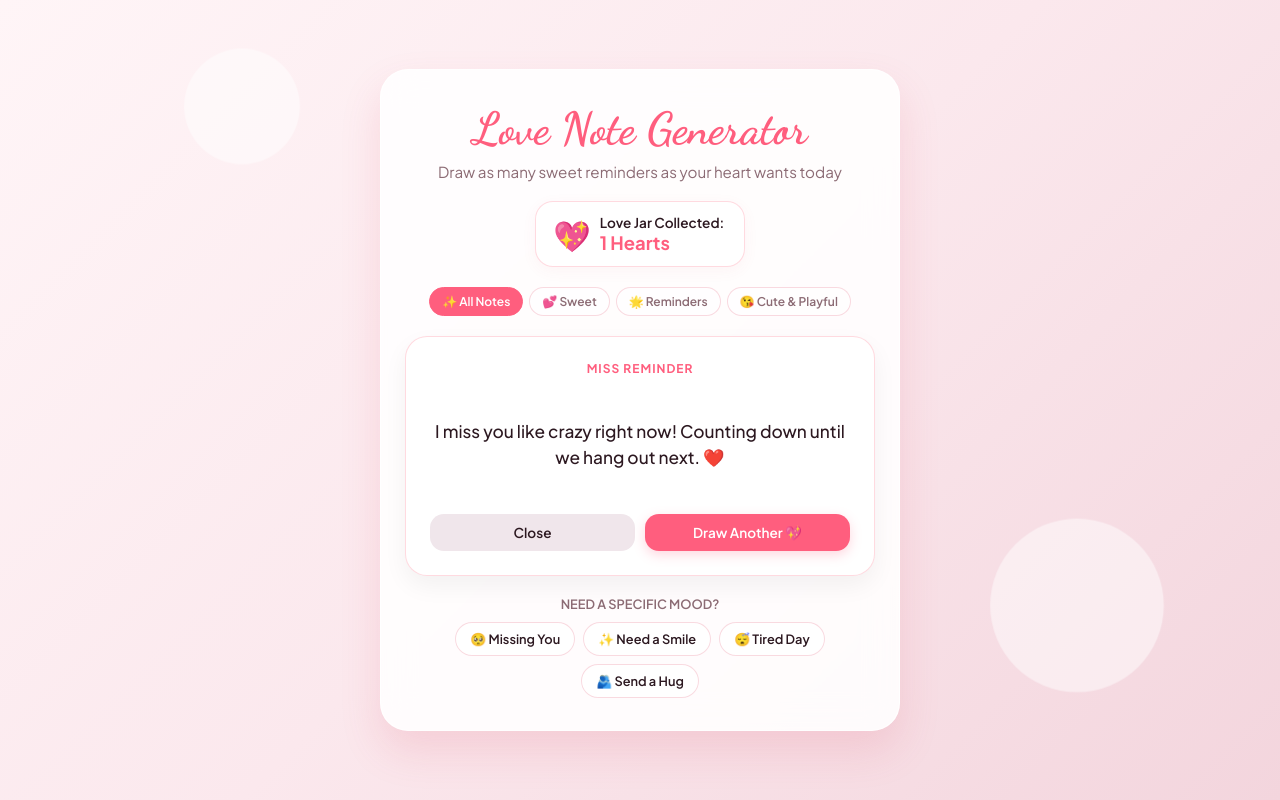
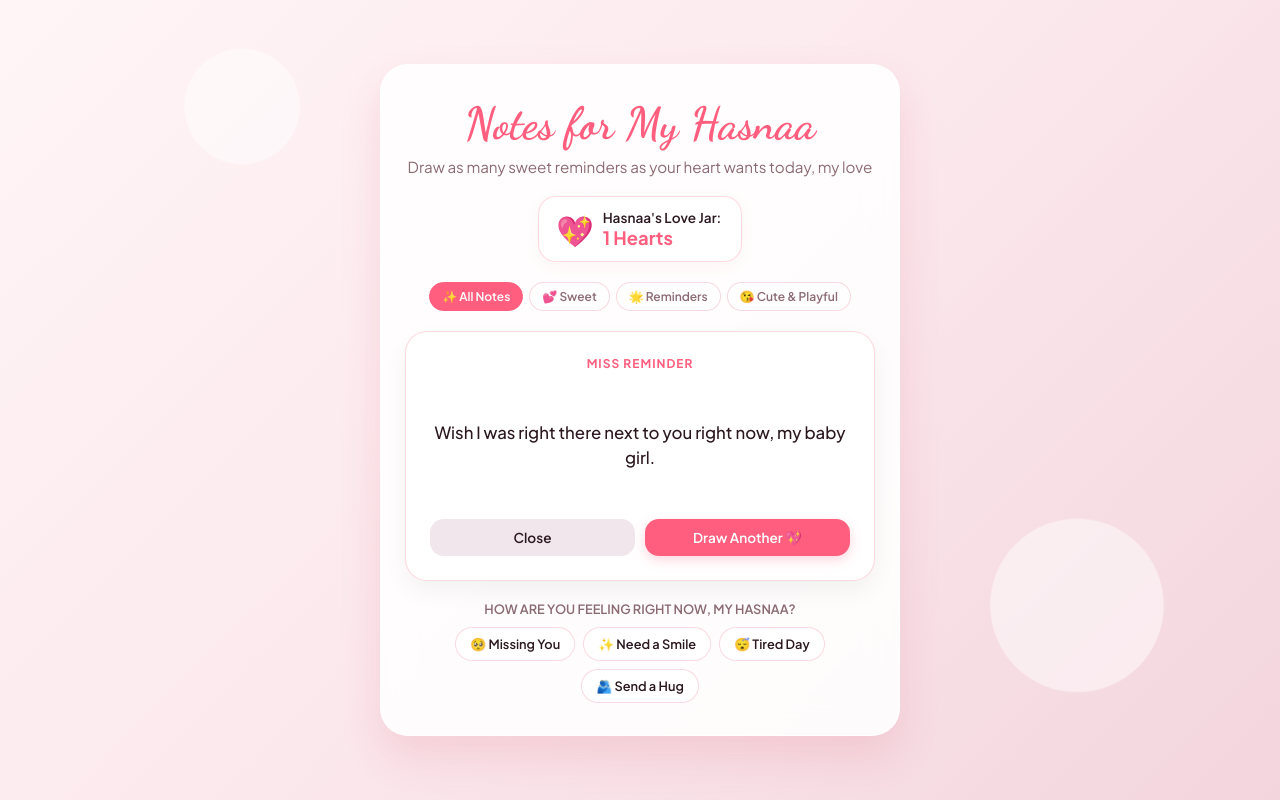
Before and after one commit to XULUX12/Generator, a plain HTML site: page index.html in a window 1280 px wide. Both pictures are taken after a click on the button "🥺 Missing You". Drawn offline with Linux system fonts and the light colour scheme.

Commit message:
Update index.html

```diff
--- a/index.html
+++ b/index.html
@@ -3,7 +3,7 @@
 <head>
   <meta charset="UTF-8" />
   <meta name="viewport" content="width=device-width, initial-scale=1.0" />
-  <title>For You, Whenever You Need Me ❤️</title>
+  <title>For My Hasnaa ❤️</title>
   <link href="https://fonts.googleapis.com/css2?family=Dancing+Script:wght@600;700&family=Plus+Jakarta+Sans:wght@400;500;600;700&display=swap" rel="stylesheet">
   <style>
     :root {
@@ -144,7 +144,7 @@
     .card-container {
       perspective: 1000px;
       margin-bottom: 20px;
-      height: 240px;
+      height: 250px;
     }
 
     .card {
@@ -152,7 +152,7 @@
       height: 100%;
       position: relative;
       transform-style: preserve-3d;
-      transition: transform 0.7s cubic-bezier(0.175, 0.885, 0.32, 1.275);
+      transition: transform 0.6s cubic-bezier(0.175, 0.885, 0.32, 1.275);
     }
 
     .card.flipped {
@@ -207,10 +207,11 @@
     }
 
     .note-text {
-      font-size: 1.08rem;
+      font-size: 1.05rem;
       line-height: 1.5;
       font-weight: 500;
       margin: 12px 0;
+      transition: opacity 0.2s ease;
     }
 
     /* Action Buttons */
@@ -285,11 +286,11 @@
 
     /* Bursting Hearts Effect */
     .heart-burst {
-      position: absolute;
+      position: fixed;
       pointer-events: none;
       animation: burstUp 1s ease-out forwards;
       font-size: 1.3rem;
-      z-index: 100;
+      z-index: 1000;
     }
 
     @keyframes burstUp {
@@ -306,15 +307,15 @@
 
   <div class="container">
     <header>
-      <h1>Love Note Generator</h1>
-      <p>Draw as many sweet reminders as your heart wants today</p>
+      <h1>Notes for My Hasnaa</h1>
+      <p>Draw as many sweet reminders as your heart wants today, my love</p>
     </header>
 
     <!-- Jar / Tracker Header -->
     <div class="tracker-box">
       <div class="heart-icon">💖</div>
       <div class="tracker-text">
-        Love Jar Collected: <span id="heartCount">0 Hearts</span>
+        Hasnaa's Love Jar: <span id="heartCount">0 Hearts</span>
       </div>
     </div>
 
@@ -347,7 +348,7 @@
 
     <!-- Quick Mood Selector -->
     <div class="mood-section">
-      <div class="mood-title">NEED A SPECIFIC MOOD?</div>
+      <div class="mood-title">HOW ARE YOU FEELING RIGHT NOW, MY HASNAA?</div>
       <div class="mood-chips">
         <button class="chip" onclick="getMoodNote('miss', event)">🥺 Missing You</button>
         <button class="chip" onclick="getMoodNote('smile', event)">✨ Need a Smile</button>
@@ -358,44 +359,48 @@
   </div>
 
   <script>
-    // --- DATABASE OF UNLIMITED NOTES ---
+    // --- PERSONALIZED DATABASE WITH HASNAA'S NICKNAMES ---
     const notePool = [
-      { type: 'sweet', text: "Just in case you forgot today: you are my absolute favorite person." },
-      { type: 'sweet', text: "I love how comfortable and happy I feel whenever I talk to you." },
-      { type: 'sweet', text: "Even on my busiest days, thinking of you is my favorite break." },
-      { type: 'sweet', text: "No matter how far apart we are, you are always the first thing on my mind." },
-      { type: 'sweet', text: "You make ordinary moments feel so much sweeter just by being in my life." },
-      { type: 'reminder', text: "Drink some water, take a deep breath, and remember I’m cheering for you!" },
-      { type: 'reminder', text: "I’m so proud of everything you do and who you are every single day." },
-      { type: 'reminder', text: "Don't stress too much today. You're capable of handling anything." },
-      { type: 'funny', text: "You're stuck with me now! No refunds, no exchanges. 😘" },
-      { type: 'funny', text: "Reminder: Your laugh is genuinely my favorite sound in existence." },
-      { type: 'funny', text: "Sending you a giant virtual hug! (Warning: high pressure squeeze included)." },
-      { type: 'sweet', text: "If I had a flower for every time I thought of you, I'd have a garden forever." }
+      { type: 'sweet', text: "Just in case you forgot today: you are my absolute favorite person in the world, my Hasnaa." },
+      { type: 'sweet', text: "I love how comfortable and happy I feel whenever I talk to you, my beautiful lady." },
+      { type: 'sweet', text: "Even on my busiest days, thinking of you is my favorite break, my baby girl." },
+      { type: 'sweet', text: "No matter how many miles are between us, you are always the first thing on my mind, my Hasnaa." },
+      { type: 'sweet', text: "You make ordinary moments feel so much sweeter just by existing, my princess." },
+      { type: 'sweet', text: "If I had a flower for every time I thought of you, I'd have an endless garden, my beautiful lady." },
+      { type: 'reminder', text: "Drink some water, take a deep breath, and remember I’m cheering for you, my baby girl!" },
+      { type: 'reminder', text: "I’m so proud of everything you do and who you are every single day, my Hasnaa." },
+      { type: 'reminder', text: "Don't stress too much today. You're capable of handling anything, my sweet girl." },
+      { type: 'reminder', text: "Take it easy today, my beautiful lady. You deserve all the calm in the world." },
+      { type: 'funny', text: "You're stuck with me forever now, my Hasnaa! No refunds, no exchanges. 😘" },
+      { type: 'funny', text: "Reminder: Your laugh is genuinely my favorite sound in existence, my baby girl." },
+      { type: 'funny', text: "Sending you a giant virtual hug! (Warning: high pressure squeeze included, my Hasnaa)." },
+      { type: 'funny', text: "How did I get so lucky to have you as my girl? You're absolute perfection." }
     ];
 
     const moodNotes = {
       miss: [
-        "I miss you like crazy right now! Counting down until we hang out next. ❤️",
-        "Wish I was right there next to you right now."
+        "I miss you like crazy right now, my Hasnaa! Counting down until we hang out next. ❤️",
+        "Wish I was right there next to you right now, my baby girl.",
+        "Distance means nothing when someone means as much as you do, my beautiful lady."
       ],
       smile: [
-        "Here is a random reminder that you look extraordinarily cute today!",
-        "You make my heart do a little happy dance every single time you text."
+        "Here is a random reminder that you look extraordinarily cute today, my Hasnaa!",
+        "You make my heart do a little happy dance every single time you text, my baby girl."
       ],
       tired: [
-        "Rest up today! You work so hard and deserve to relax.",
-        "Put your feet up, drop your shoulders, and know I’m sending you warmth."
+        "Rest up today, my baby girl! You work so hard and deserve all the rest.",
+        "Put your feet up, drop your shoulders, and know I’m sending you warmth, my Hasnaa."
       ],
       hug: [
-        "Take a slow breath in... and out. I've got you. Always.",
-        "Consider yourself officially wrapped in the biggest, warmest hug."
+        "Take a slow breath in... and out. I've got you. Always, my beautiful lady.",
+        "Consider yourself officially wrapped in the biggest, warmest hug, my Hasnaa."
       ]
     };
 
-    let hearts = parseInt(localStorage.getItem('user_hearts_unlimited') || '0');
+    let hearts = parseInt(localStorage.getItem('hasnaa_hearts_unlimited') || '0');
     let currentCategory = 'all';
-    let historyIndices = [];
+    let lastIndex = -1;
+    let isAnimating = false;
 
     // Initialize Heart Display
     document.getElementById('heartCount').innerText = `${hearts} Hearts`;
@@ -407,38 +412,49 @@
       event.target.classList.add('active');
     }
 
-    // Draw an unlimited note
+    // Draw an unlimited note (Fixed double-click crash issue)
     function drawNewNote(event) {
+      if (isAnimating) return;
+
       const card = document.getElementById('loveCard');
+      const isFlipped = card.classList.contains('flipped');
 
       // Filter notes by selected category
       let availableNotes = currentCategory === 'all'
         ? notePool
         : notePool.filter(n => n.type === currentCategory);
 
-      // Pick random index avoiding recent duplicates
+      // Pick random index avoiding direct repetition
       let randomIndex;
       do {
         randomIndex = Math.floor(Math.random() * availableNotes.length);
-      } while (availableNotes.length > 1 && historyIndices.includes(randomIndex));
+      } while (availableNotes.length > 1 && randomIndex === lastIndex);
 
-      historyIndices.push(randomIndex);
-      if (historyIndices.length > 4) historyIndices.shift();
-
+      lastIndex = randomIndex;
       const selected = availableNotes[randomIndex];
 
-      // Update Card Content
-      document.getElementById('noteTag').innerText = `${selected.type.toUpperCase()} NOTE`;
-      document.getElementById('noteText').innerText = selected.text;
+      // Update text with quick fade effect
+      const noteTextElem = document.getElementById('noteText');
+      const noteTagElem = document.getElementById('noteTag');
 
-      // Flip card if not already flipped
-      if (!card.classList.contains('flipped')) {
+      if (isFlipped) {
+        isAnimating = true;
+        noteTextElem.style.opacity = '0';
+        setTimeout(() => {
+          noteTagElem.innerText = `${selected.type.toUpperCase()} NOTE`;
+          noteTextElem.innerText = selected.text;
+          noteTextElem.style.opacity = '1';
+          isAnimating = false;
+        }, 200);
+      } else {
+        noteTagElem.innerText = `${selected.type.toUpperCase()} NOTE`;
+        noteTextElem.innerText = selected.text;
         card.classList.add('flipped');
       }
 
       // Add Heart to Jar
       hearts++;
-      localStorage.setItem('user_hearts_unlimited', hearts);
+      localStorage.setItem('hasnaa_hearts_unlimited', hearts);
       document.getElementById('heartCount').innerText = `${hearts} Hearts`;
 
       // Trigger sparkle burst
@@ -452,46 +468,59 @@
 
     // Fetch mood-based note instantly
     function getMoodNote(moodKey, event) {
+      if (isAnimating) return;
+
       const card = document.getElementById('loveCard');
       const options = moodNotes[moodKey];
       const randomNote = options[Math.floor(Math.random() * options.length)];
 
-      document.getElementById('noteTag').innerText = `${moodKey.toUpperCase()} REMINDER`;
-      document.getElementById('noteText').innerText = randomNote;
+      const noteTextElem = document.getElementById('noteText');
+      const noteTagElem = document.getElementById('noteTag');
+      const isFlipped = card.classList.contains('flipped');
 
-      if (!card.classList.contains('flipped')) {
+      if (isFlipped) {
+        isAnimating = true;
+        noteTextElem.style.opacity = '0';
+        setTimeout(() => {
+          noteTagElem.innerText = `${moodKey.toUpperCase()} REMINDER`;
+          noteTextElem.innerText = randomNote;
+          noteTextElem.style.opacity = '1';
+          isAnimating = false;
+        }, 200);
+      } else {
+        noteTagElem.innerText = `${moodKey.toUpperCase()} REMINDER`;
+        noteTextElem.innerText = randomNote;
         card.classList.add('flipped');
       }
 
       // Add Heart
       hearts++;
-      localStorage.setItem('user_hearts_unlimited', hearts);
+      localStorage.setItem('hasnaa_hearts_unlimited', hearts);
       document.getElementById('heartCount').innerText = `${hearts} Hearts`;
 
       triggerHeartBurst(event);
     }
 
-    // Visual burst effect on click
+    // Fixed Burst Effect (Uses Viewport Coordinates safely)
     function triggerHeartBurst(e) {
-      const container = document.body;
-      const count = 7;
-      const x = e.clientX || window.innerWidth / 2;
-      const y = e.clientY || window.innerHeight / 2;
+      const count = 6;
+      const x = e && e.clientX ? e.clientX : window.innerWidth / 2;
+      const y = e && e.clientY ? e.clientY : window.innerHeight / 2;
 
       for (let i = 0; i < count; i++) {
         const heart = document.createElement('div');
         heart.className = 'heart-burst';
         heart.innerText = ['💖', '✨', '🌸', '🥰', '💕'][Math.floor(Math.random() * 5)];
 
-        const dx = (Math.random() - 0.5) * 180 + 'px';
-        const dy = (Math.random() - 0.8) * 180 + 'px';
+        const dx = (Math.random() - 0.5) * 160 + 'px';
+        const dy = (Math.random() - 0.8) * 160 + 'px';
 
         heart.style.setProperty('--dx', dx);
         heart.style.setProperty('--dy', dy);
         heart.style.left = x + 'px';
         heart.style.top = y + 'px';
 
-        container.appendChild(heart);
+        document.body.appendChild(heart);
         setTimeout(() => heart.remove(), 1000);
       }
     }
```
